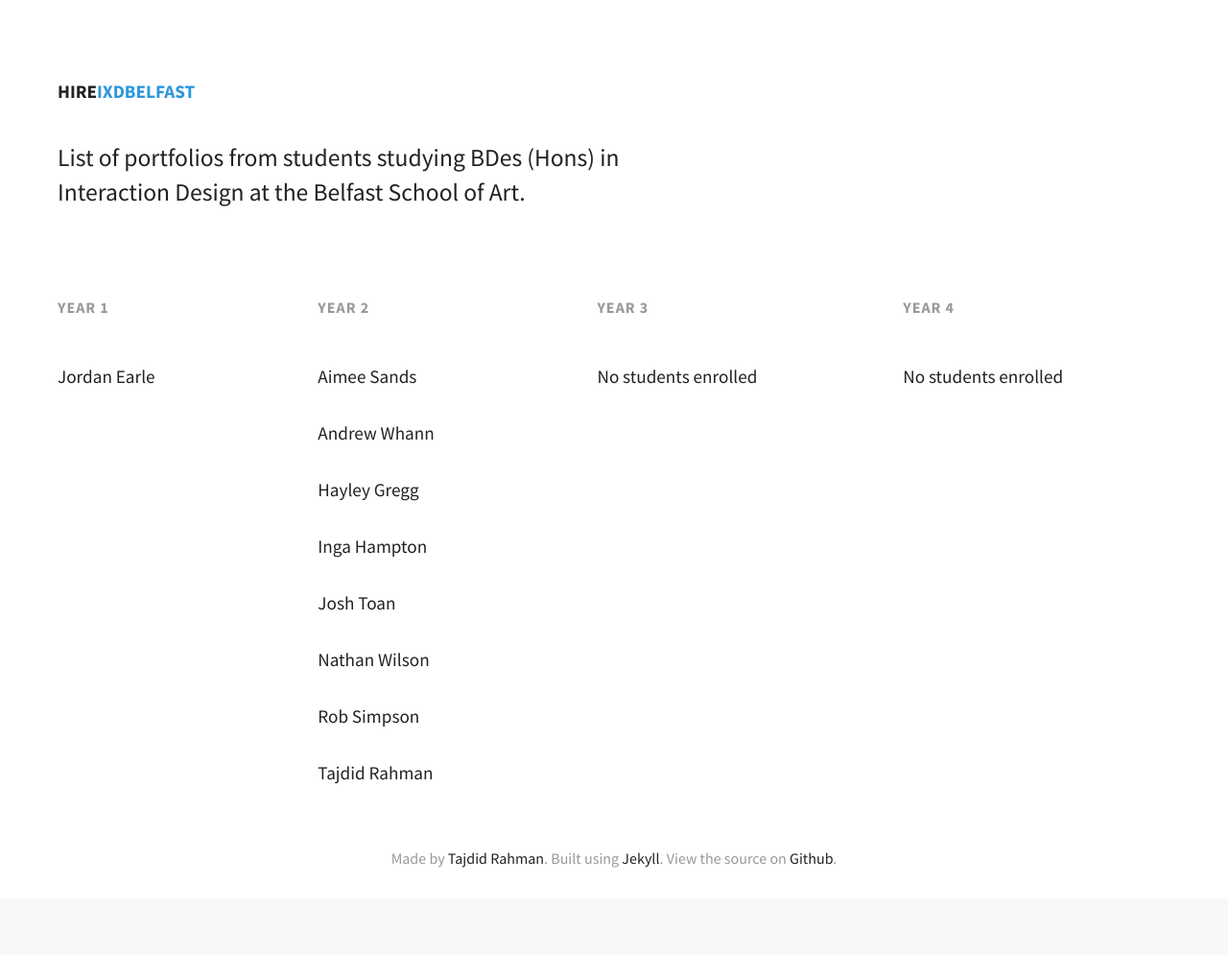
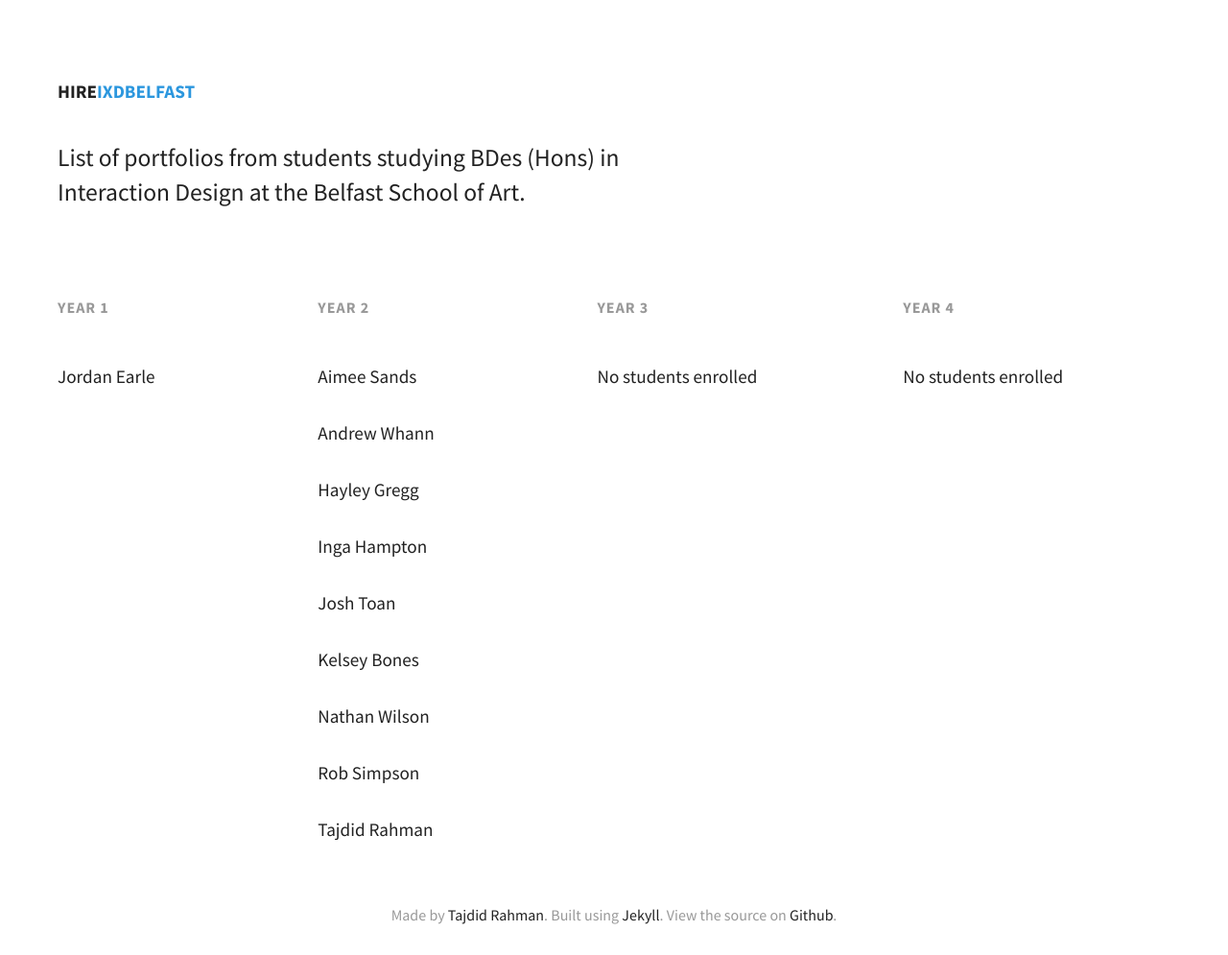
Before and after one commit to hireixdbelfast/hireixdbelfast.github.io, a Jekyll site: the page built from index.html, in a window 1280 px wide. Shown: the whole page at 96% size. Built offline with Jekyll 4.4.1, drawn with Linux system fonts in a browser that asks for light colours; nearby versions of some CDN libraries; before the commit the page ends 936 px from its top, so only the background shows below that.

Commit message:
Link update

```diff
--- a/_data/yeargroup.yml
+++ b/_data/yeargroup.yml
@@ -30,3 +30,6 @@
     - name: "Tajdid Rahman"
       url: "http://tajdidrahman.co.uk/"
       twitter: "tajdidr"
+    - name: "Kelsey Bones"
+      url: "http://kelseybones.co.uk/"
+      twitter: "kelseybones"
```
